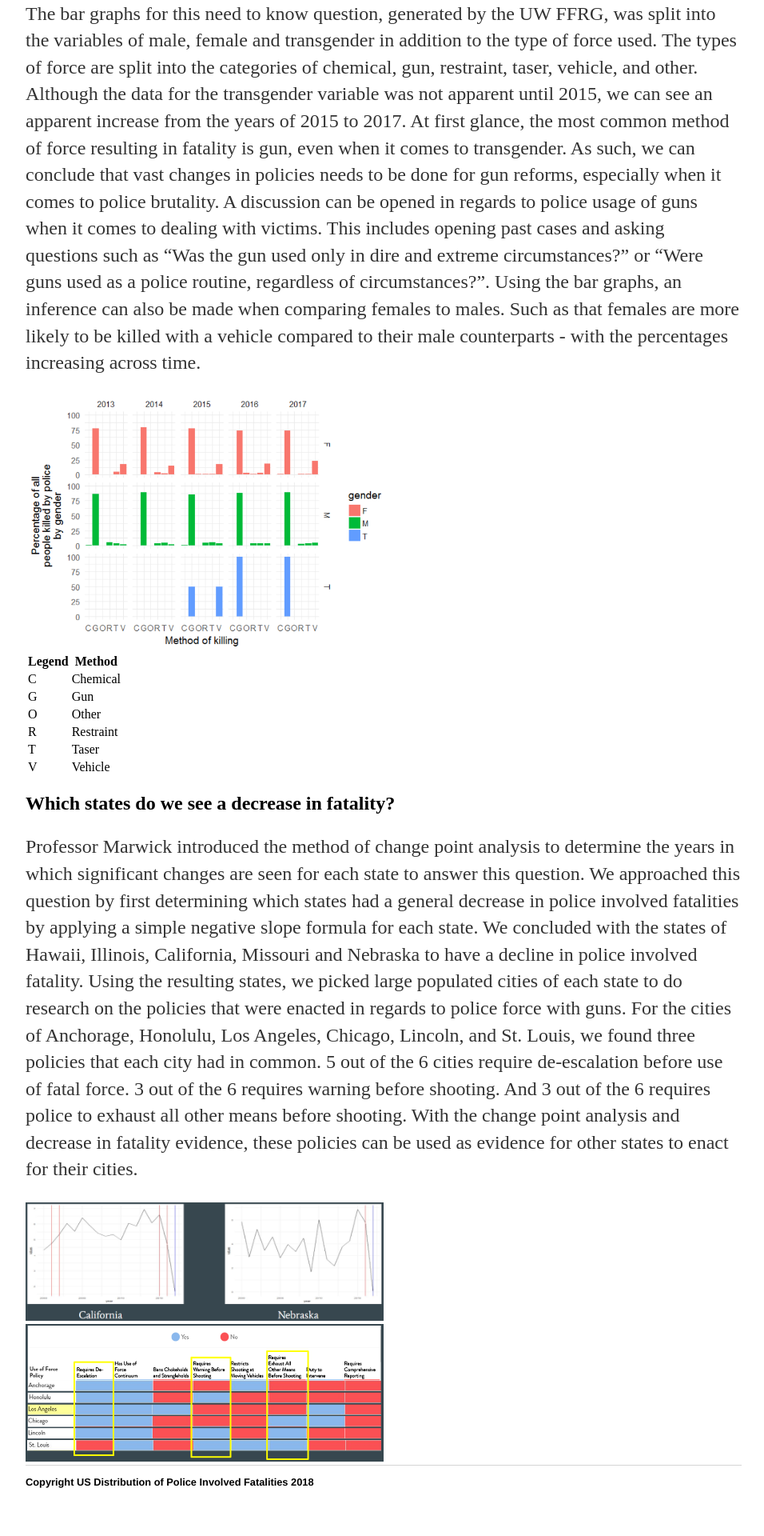
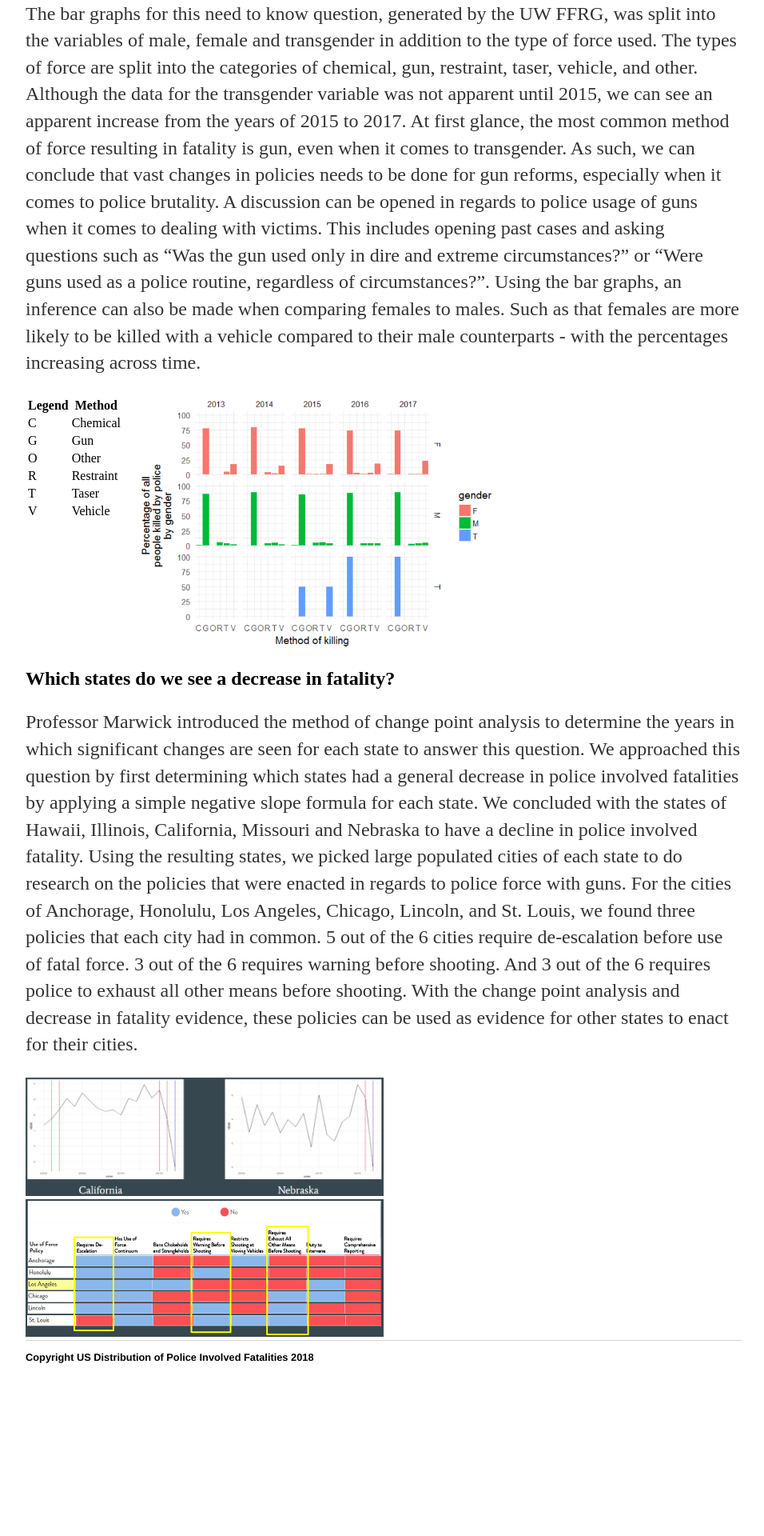
Before and after one commit to wliang25/geog469, a Jekyll site: the page built from results/index.html, in a window 1280 px wide. Shown: the part 3408-5328 px from the top of the page at 80% size, without its empty margins (160-1116 px from the left). Built offline with Jekyll 4.4.1, drawn with Linux system fonts in a browser that asks for light colours; nearby versions of some CDN libraries; a script that is not in the unit is left out; after the commit the page ends 5172 px from its top, so only the background shows below that; grey boxes are pictures that could not be loaded.

Commit message:
table update

```diff
--- a/results/index.html
+++ b/results/index.html
@@ -24,6 +24,8 @@ title: US Distribution of Police Involved Fatalities
 		    max-width: 50%;
 		}
 		table {
+			float: left;
+			margin-right: 1em;
 			max-width: 20%;
 		}
 	</style>
```
